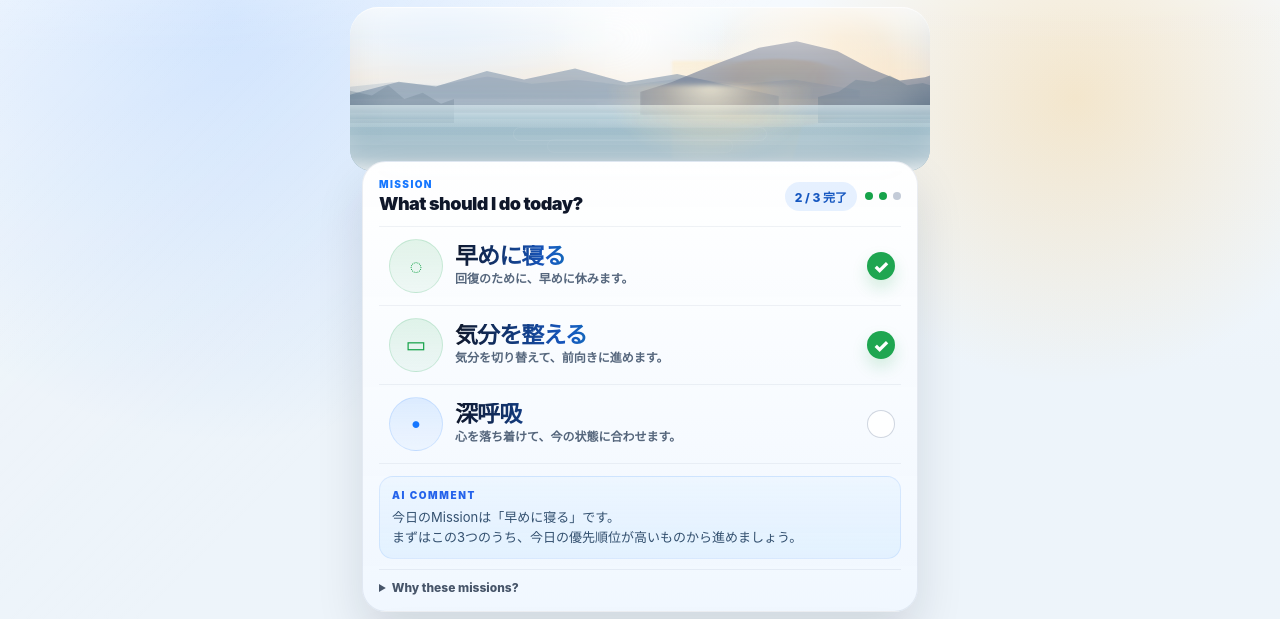
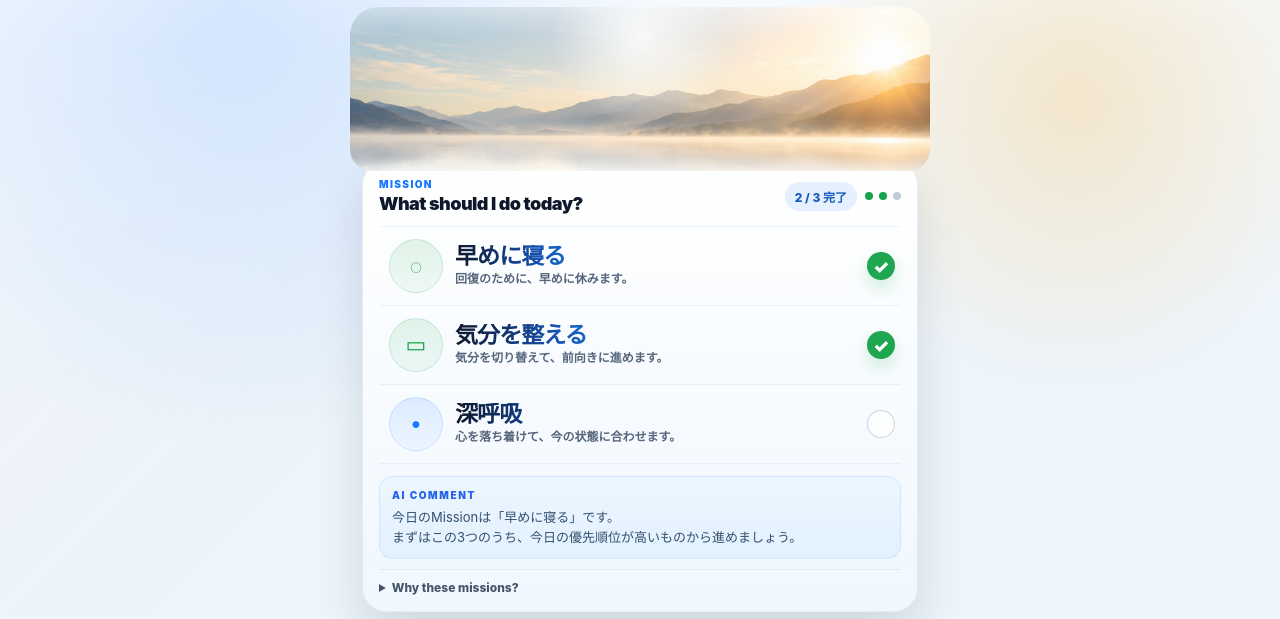
Before and after one commit to Kojun-O/HealthPilot, a plain HTML site: page docs/index.html in a window 1280 px wide. Shown: the part 93-712 px from the top of the page. Drawn offline with Linux system fonts and the light colour scheme.

Commit message:
Integrate hero background asset

```diff
--- a/docs/index.html
+++ b/docs/index.html
@@ -37,20 +37,7 @@
     </header>
 
     <section class="hero-scene" aria-hidden="true">
-      <div class="hero-atmosphere"></div>
-      <div class="hero-sunrise"></div>
-      <div class="hero-sun-rays"></div>
-      <div class="hero-haze hero-haze-top"></div>
-      <div class="hero-range hero-range-far"></div>
-      <div class="hero-range hero-range-mid"></div>
-      <div class="hero-range hero-range-near"></div>
-      <div class="hero-shore hero-shore-left"></div>
-      <div class="hero-shore hero-shore-right"></div>
-      <div class="hero-haze hero-haze-horizon"></div>
-      <div class="hero-water"></div>
-      <div class="hero-reflection"></div>
-      <div class="hero-ripple hero-ripple-a"></div>
-      <div class="hero-ripple hero-ripple-b"></div>
+      <img class="hero-image" src="../assets/hero/hero-lake-morning.png" alt="">
     </section>
 
     <main class="home-stack">
--- a/docs/style.css
+++ b/docs/style.css
@@ -214,13 +214,19 @@ body::before {
   margin: 10px -12px 0;
   overflow: hidden;
   border-radius: 28px 28px 22px 22px;
-  background:
-    radial-gradient(circle at 16% 0%, rgba(201, 226, 255, 0.46), transparent 26%),
-    radial-gradient(circle at 84% 24%, rgba(255, 214, 155, 0.56), transparent 24%),
-    linear-gradient(180deg, #edf5fb 0%, #edf3f7 19%, #f7efe4 43%, #dce8ed 62%, #bfd4dd 78%, #aac6d2 100%);
+  background: #dbe8ee;
   box-shadow:
     inset 0 -26px 36px rgba(15, 23, 42, 0.08),
     inset 0 1px 0 rgba(255, 255, 255, 0.8);
+}
+
+.hero-image {
+  position: absolute;
+  inset: 0;
+  width: 100%;
+  height: 100%;
+  object-fit: cover;
+  z-index: 1;
 }
 
 .hero-scene::before {
@@ -232,6 +238,8 @@ body::before {
     radial-gradient(circle at 50% 18%, rgba(255, 255, 255, 0.82), transparent 28%),
     radial-gradient(circle at 72% 58%, rgba(255, 235, 196, 0.2), transparent 24%);
   opacity: 1;
+  z-index: 2;
+  pointer-events: none;
 }
 
 .hero-scene::after {
@@ -240,6 +248,7 @@ body::before {
   inset: auto 0 0;
   height: 52px;
   background: linear-gradient(180deg, rgba(255, 255, 255, 0), rgba(255, 255, 255, 0.45) 72%, rgba(255, 255, 255, 0.8) 100%);
+  z-index: 2;
   pointer-events: none;
 }
 
```
